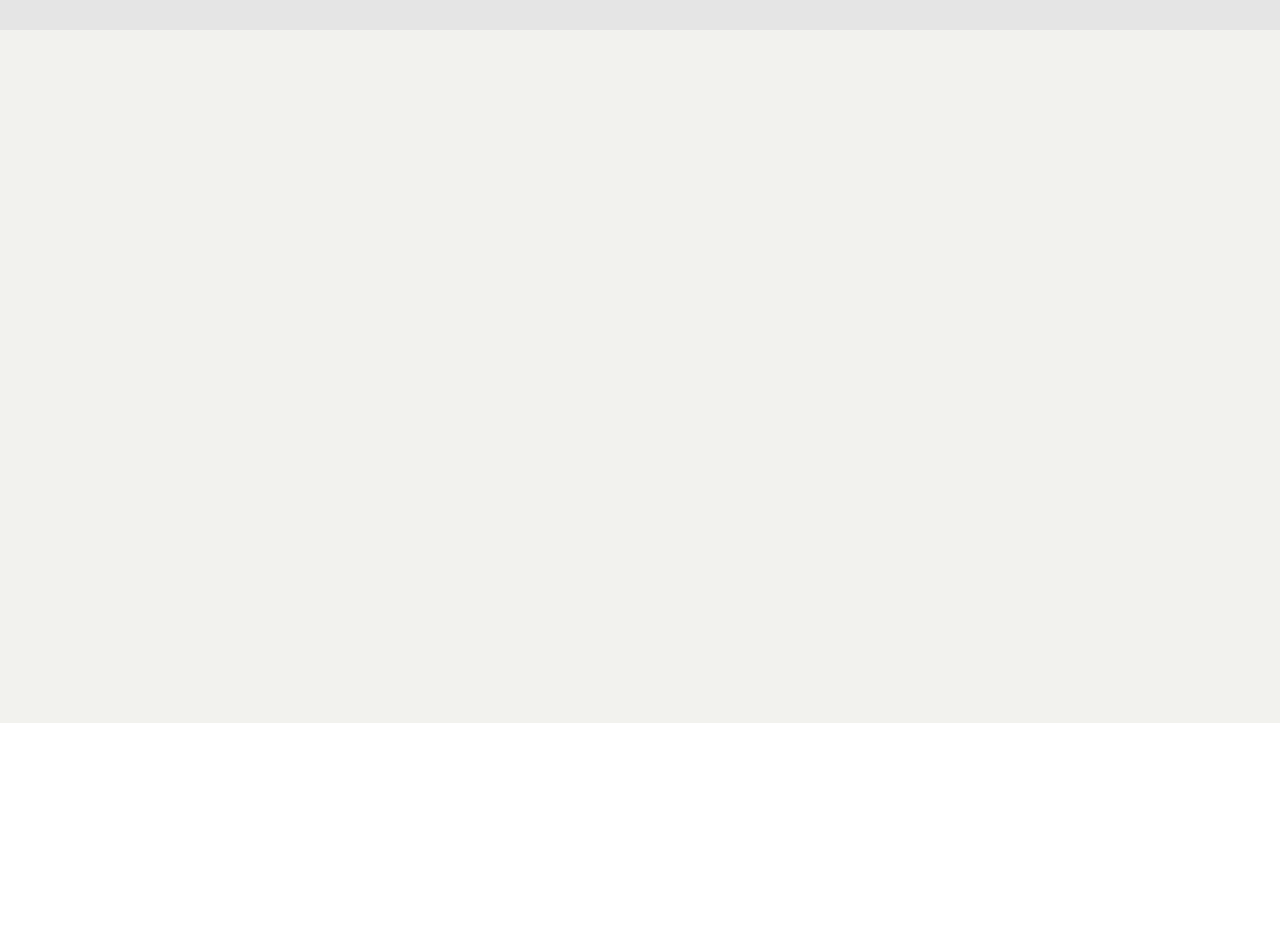
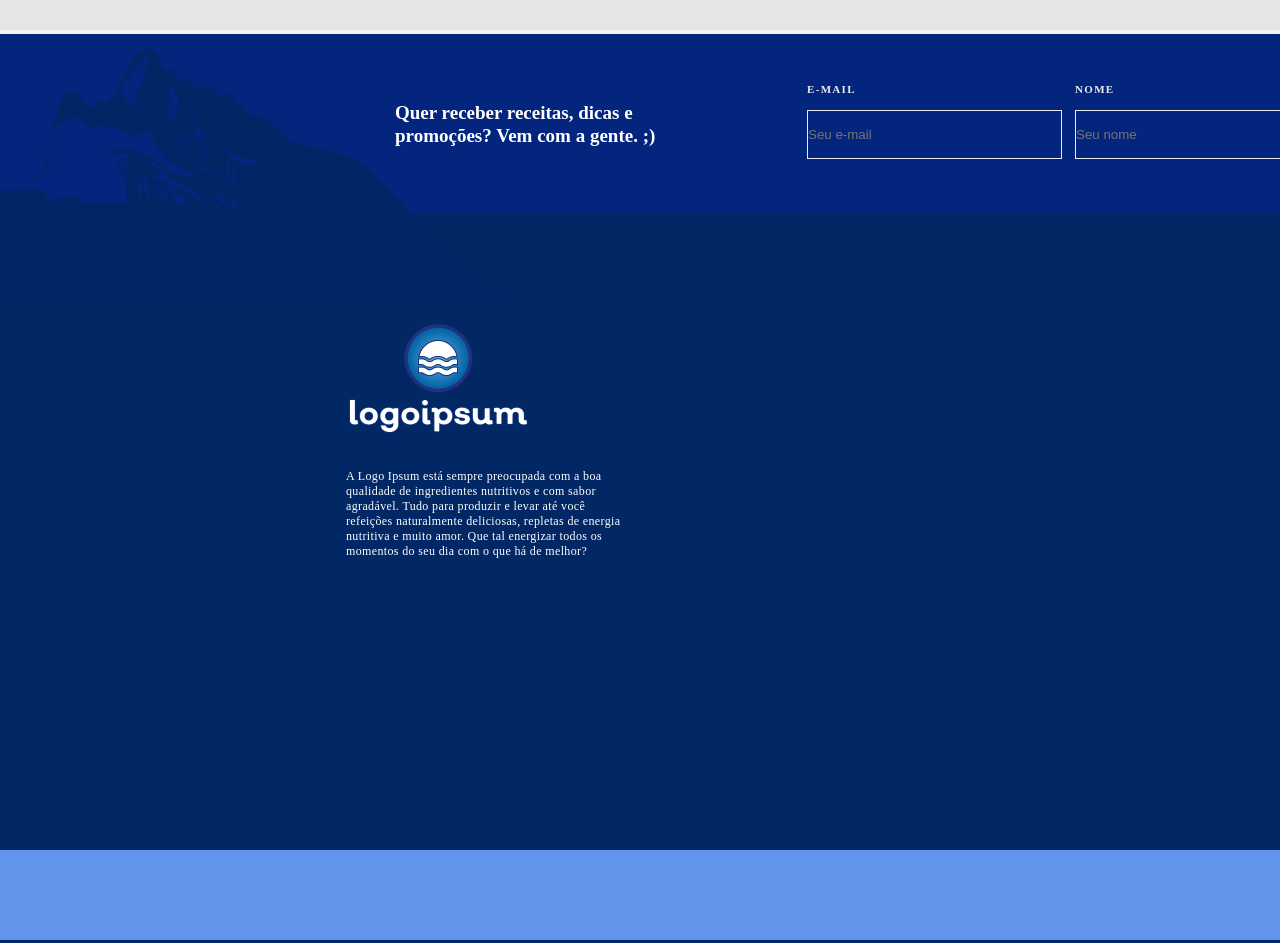
Before and after one commit to KaikOliveira/testFrontEnd, a plain HTML site: page index.html in a window 1280 px wide. Shown: the part 5171-6114 px from the top of the page. Before the commit the page ends 5894 px from the top, so only its background shows below. Drawn offline with Linux system fonts and the light colour scheme; files whose address does not match are found by name.

Commit message:
footerStart

```diff
--- a/index.html
+++ b/index.html
@@ -8,6 +8,7 @@
     <!-- Import Css-->
     <link rel="stylesheet" href="./src/styles/global.css" />
     <link rel="stylesheet" href="./src/styles/header.css" />
+    <link rel="stylesheet" href="./src/styles/footer.css" />
     <link rel="stylesheet" href="./src/styles/content/box1.css" />
     <link rel="stylesheet" href="./src/styles/content/box2.css" />
     <link rel="stylesheet" href="./src/styles/content/box3.css" />
@@ -15,6 +16,7 @@
     <link rel="stylesheet" href="./src/styles/content/box5.css" />
     <link rel="stylesheet" href="./src/styles/content/box6.css" />
     <link rel="stylesheet" href="./src/styles/content/box7.css" />
+
 </head>
 <body>
 
@@ -409,7 +411,42 @@
     </div>
 
     <div class="footer">
+        <div class="footerTop">
+            <div class="img">
+                <img src="./src/images/footerFundo.png" alt="fundo">
+            </div>
+            <div class="text">
+                <h2>Quer receber receitas, dicas e promoções? Vem com a gente. ;)</h2>
+            </div>
+            <div class="box">
+                <div class="email">
+                    <h2>E-MAIL</h2>
+                    <input type="email" name="Seuemail" id="1" placeholder="Seu e-mail" >
+                </div>
+                <div class="name">
+                    <h2>Nome</h2>
+                    <input type="text" placeholder="Seu nome">
+                </div>
+                <div class="button">
+                    <h2>Receba novidades</h2>
+                </div>
+            </div>
+        </div>
+        <div class="footerMid">
+            <div class="description">
+                <div class="logo">
+                    <img src="./src/images/logofooter.png" alt="logo">
+                </div>
+                <div class="text">
+                    <h2>
+                        A Logo Ipsum está sempre preocupada com a boa qualidade de ingredientes nutritivos e com sabor agradável. Tudo para produzir e levar até você refeições naturalmente deliciosas, repletas de energia nutritiva e muito amor. Que tal energizar todos os momentos do seu dia com o que há de melhor?
+                    </h2>
+                </div>
+            </div>
+        </div>
+        <div class="footerBottom">
 
+        </div>
     </div>
 </body>
 </html>
--- a/src/styles/content/box1.css
+++ b/src/styles/content/box1.css
@@ -1,6 +1,6 @@
 .contentConteiner{
    position: relative;
-    height: 4800px;
+    height: 4290px;
     width: 1920px;
     top:1094px;
     background-color: #F2F2EE;
--- a/src/styles/footer.css
+++ b/src/styles/footer.css
@@ -0,0 +1,164 @@
+.footer{
+    width: 1920px;
+    height: 984px;
+    position: absolute;
+    top: 5205px;
+    background-color: #012765;
+
+}
+
+.footer .footerTop{
+    position: absolute;
+    width: 1920px;
+    height: 180px;
+    top: 0px;
+    background-color: #03257E;
+}
+.footer .footerMid{
+    position: absolute;
+    width: 1920px;
+    height: 634px;
+    top: 182px;
+}
+.footer .footerBottom{
+    position: absolute;
+    width: 1920px;
+    height: 90px;
+    top: 816px;
+    background-color: cornflowerblue;
+}
+
+.footerTop .img{
+    position: absolute;
+    width: 516px;
+    height: 257px;
+    top: 15px;
+    left: 0px;
+}
+.footerTop .text{
+    position: absolute;
+    width: 320px;
+    height: 46px;
+    top: 67px;
+    left: 395px;
+}
+.footerTop .text h2{
+    font-family: Averta;
+    font-style: normal;
+    font-weight: bold;
+    font-size: 19px;
+    line-height: 23px;
+
+    color: #FFFFFF;
+}
+.footerTop .box {
+    position: absolute;
+    width: 800px;
+    height: 79px;
+    top: 46px;
+    left: 805px;
+    background: #03257E;
+}
+.box .email h2{
+    position: absolute;
+    left: 2px;
+    top: 2px;
+    font-family: Averta;
+    font-style: normal;
+    font-weight: 600;
+    font-size: 11px;
+    line-height: 15px;
+    letter-spacing: 0.12em;
+    text-transform: uppercase;
+    color: #E9ECEF;
+}
+.box .email input{
+    position: absolute;
+    width: 255px;
+    height: 49px;
+    top: 30px;
+    left: 2px;
+
+    border: 1px solid #E9ECEF;
+    box-sizing: border-box;
+    background: #03257E;
+}
+
+.box .name h2{
+    position: absolute;
+    left: 270px;
+    top: 2px;
+    font-family: Averta;
+    font-style: normal;
+    font-weight: 600;
+    font-size: 11px;
+    line-height: 15px;
+    letter-spacing: 0.12em;
+    text-transform: uppercase;
+    color: #E9ECEF;
+}
+.box .name input{
+    position: absolute;
+    width: 255px;
+    height: 49px;
+    top: 30px;
+    left: 270px;
+
+    border: 1px solid #E9ECEF;
+    box-sizing: border-box;
+    background: #03257E;
+}
+.box .button{
+    position: absolute;
+    width: 224px;
+    height: 49px;
+    bottom: 0px;
+    right: 0px;
+    background: #FFFFFF;
+    border-radius: 40px;
+
+    display: flex;
+    align-items: center;
+    justify-content: center;
+}
+.box .button h2{
+    font-family: Averta;
+    font-style: normal;
+    font-weight: bold;
+    font-size: 14px;
+    line-height: 17px;
+
+    display: flex;
+    align-items: center;
+    text-align: center;
+    letter-spacing: 0.15em;
+    text-transform: uppercase;
+    color: #03257E;
+}
+.footerMid .description {
+    position: absolute;
+    width: 394px;
+    height: 534px;
+    left: 346px;
+    bottom: 2px;
+}
+.description .logo{
+    position: absolute;
+    width: 184px;
+    height: 124px;
+}
+.description .text{
+    position: absolute;
+    width: 289px;
+    height: 75px;
+    bottom :304px;
+}
+.description .text h2{
+    font-family: Averta;
+    font-style: normal;
+    font-weight: normal;
+    font-size: 12px;
+    line-height: 15px;
+    letter-spacing: 0.03em;
+    color: #FFFFFF;
+}
```
Also changed, not shown: src/images/footerFundo.png (added), src/images/logofooter.png (added).
